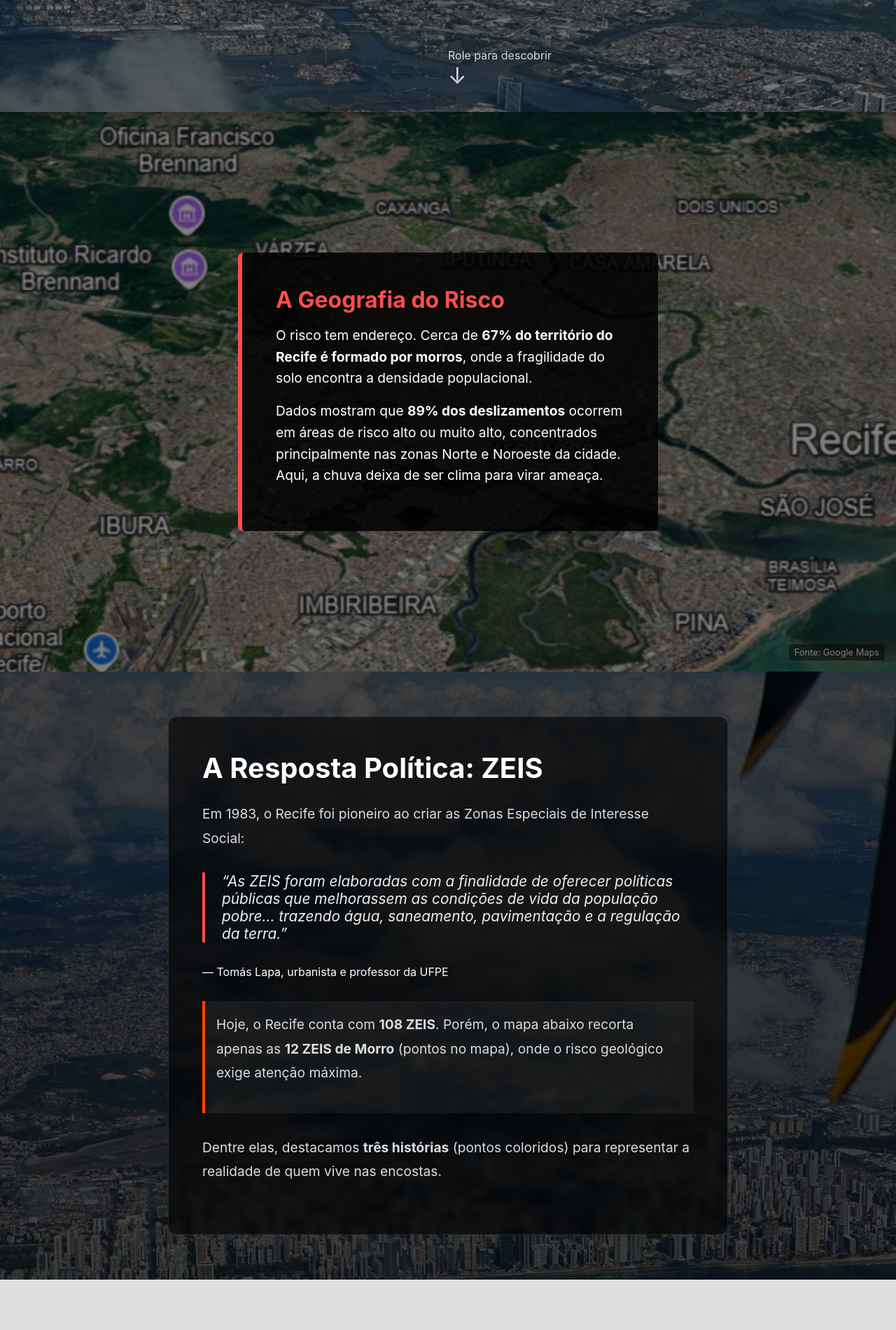
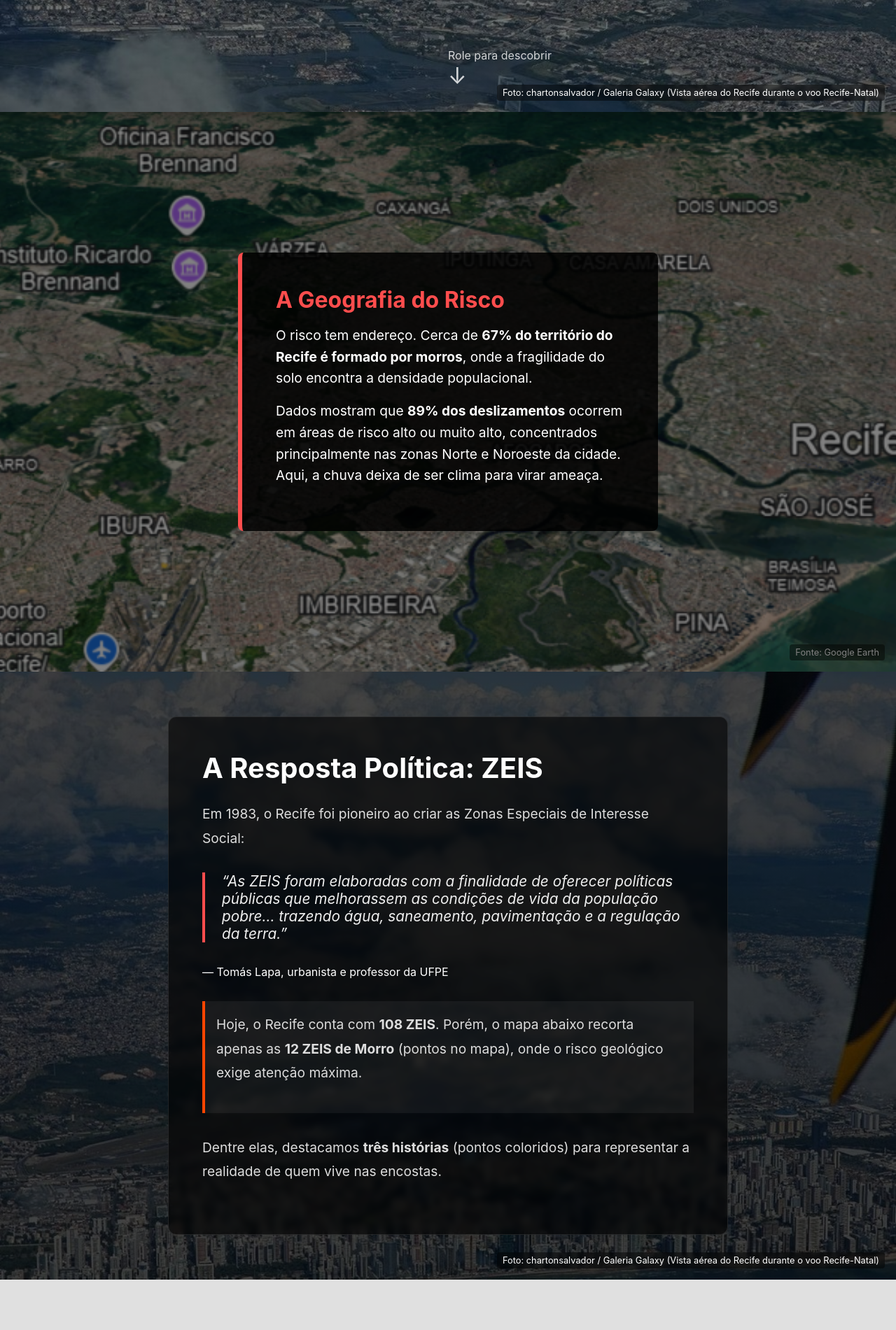
Before and after one commit to JoaoTeles87/Narratives-Plataform, a React (Vite) app: page / in a window 1280 px wide. Shown: the part 640-2541 px from the top of the page at 70% size. Built offline with nearby package versions, Linux system fonts and the light colour scheme.

Commit message:
feat: Add new home page with interactive map to explore ZEIS narratives and scroll reveal effects.

```diff
--- a/src/components/Home.jsx
+++ b/src/components/Home.jsx
@@ -95,6 +95,9 @@ const Home = () => {
 
         {/* ATO 1: AMEAÇA (REVISADO) */}
         <section className={styles.act1}>
+          <div className={styles.imageCaption} style={{ right: '1rem', bottom: '1rem', zIndex: 10 }}>
+            Foto: chartonsalvador / Galeria Galaxy (Vista aérea do Recife durante o voo Recife-Natal)
+          </div>
           <div className={`${styles.contentFixed} ${styles.reveal}`}>
             <h1>RECIFE E AS ZEIS DE MORRO</h1>
             <p>
@@ -111,7 +114,7 @@ const Home = () => {
         <section ref={act2Ref} className={styles.act2}>
           <div className={`${styles.imageContainer} ${showAct2Content ? styles.visible : ''}`}>
             {/* Background image set in CSS */}
-            <div className={styles.imageCaption}>Fonte: Google Maps</div>
+            <div className={styles.imageCaption}>Fonte: Google Earth</div>
           </div>
 
           <div className={`${styles.floatingBox} ${showAct2Content ? styles.visible : ''} ${styles.reveal}`}>
@@ -127,6 +130,9 @@ const Home = () => {
 
         {/* ATO 3: O CONCEITO E O RECORTE */}
         <section className={styles.act3}>
+          <div className={styles.imageCaption} style={{ right: '1rem', bottom: '1rem', zIndex: 10 }}>
+            Foto: chartonsalvador / Galeria Galaxy (Vista aérea do Recife durante o voo Recife-Natal)
+          </div>
           <div className={`${styles.textContent} ${styles.reveal}`}>
             <h2>A Resposta Política: ZEIS</h2>
 
--- a/src/components/MapStatic.jsx
+++ b/src/components/MapStatic.jsx
@@ -51,6 +51,7 @@ const MapStatic = ({ onNavigate }) => {
                     alt="Mapa Satélite de Recife com relevo"
                     className={styles.mapImage}
                 />
+                <div className={styles.imageCaption}>Fonte: Satélite ISS</div>
 
                 {/* Renderização dos 9 pontos "Fantasmas" (Outras ZEIS de Morro) */}
                 {backgroundZeis.map((pos, index) => (
--- a/src/components/MapStatic.module.css
+++ b/src/components/MapStatic.module.css
@@ -124,3 +124,18 @@
     box-shadow: 0 0 4px rgba(0, 0, 0, 0.8);
     z-index: 5;
 }
+
+/* Image Caption */
+.imageCaption {
+    position: absolute;
+    right: 1rem;
+    bottom: 1rem;
+    color: #fff;
+    font-size: 0.8rem;
+    background: rgba(0, 0, 0, 0.45);
+    padding: 0.25rem 0.5rem;
+    border-radius: 4px;
+    z-index: 5;
+    backdrop-filter: blur(2px);
+    pointer-events: none;
+}
```
